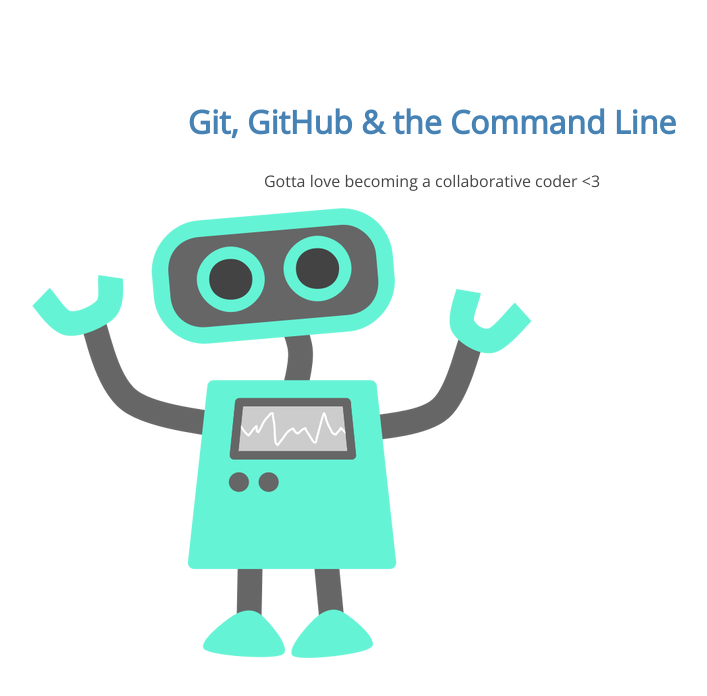
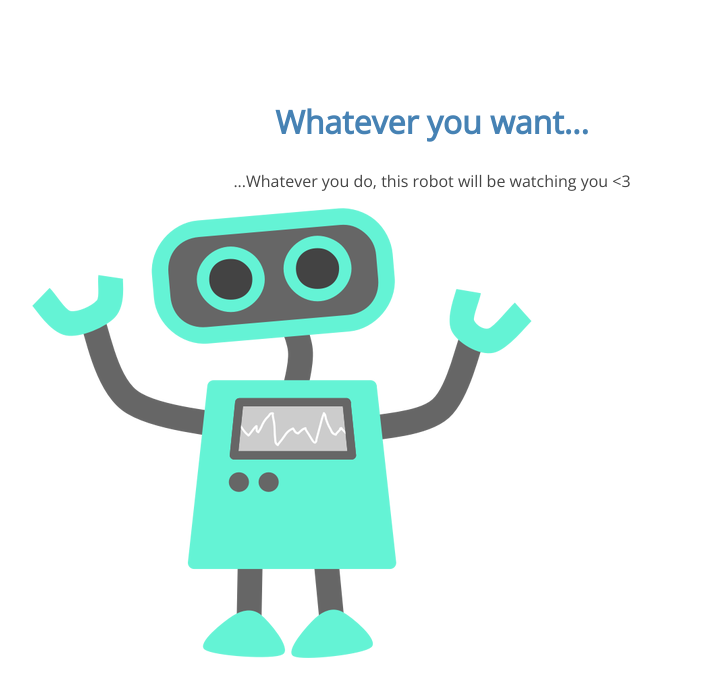
Before and after one commit to Pascalschoof/105-project, a plain HTML site: page index.html in a window 1280 px wide. Shown: the whole page, without its empty margins (208-915 px from the left). Drawn offline with nearby package versions, Linux system fonts and the light colour scheme.

Commit message:
Text changed to whatever I wanted

```diff
--- a/index.html
+++ b/index.html
@@ -8,8 +8,8 @@
 </head>
 <body>
 	<section>
-		<h1>Git, GitHub & the Command Line</h1>
-		<p>Gotta love becoming a collaborative coder <3</p>
+		<h1>Whatever you want...</h1>
+		<p>...Whatever you do, this robot will be watching you <3</p>
 		<img src="img/happy-blue-robot.png">
 	</section>
 </body>
```
